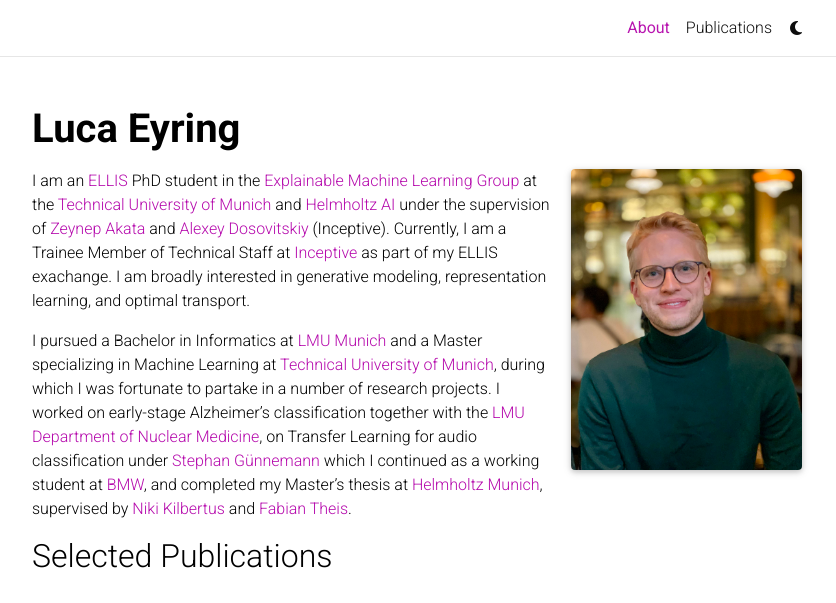
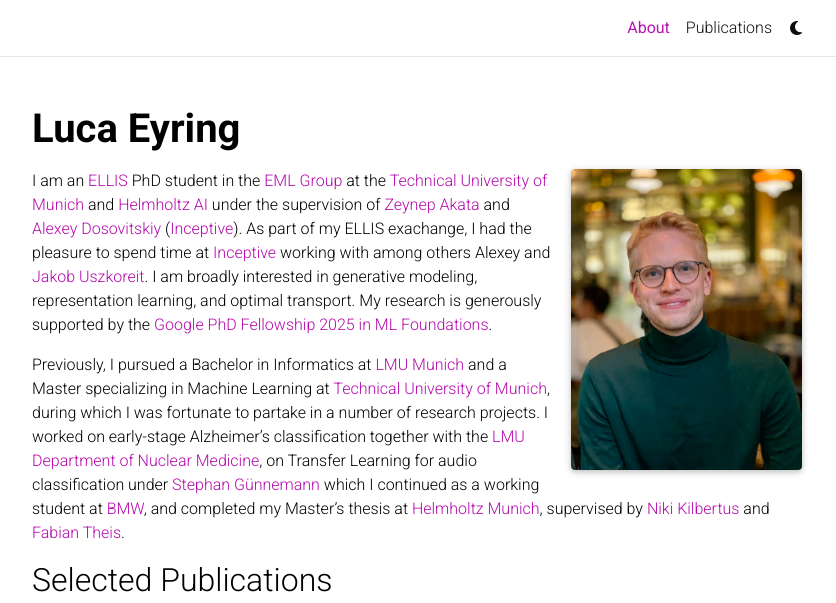
Before and after one commit to lucaeyring/lucaeyring.github.io, a Jekyll site: the page built from _pages/about.md, in a window 1280 px wide, cut to the strip 0-603 px from the top of the page. Shown: the whole strip, without its empty margins (223-1059 px from the left). Built offline with Jekyll 4.4.1, drawn with Linux system fonts in a browser that asks for light colours; full-size pictures stand in for the smaller copies a plugin makes; comment, search, counter and statistics services are not loaded; a style sheet for code colours, icons or effects is not loaded.

Commit message:
update bio

```diff
--- a/_pages/about.md
+++ b/_pages/about.md
@@ -16,7 +16,7 @@
 social: true  # includes social icons at the bottom of the page
 ---
 
-I am an <a href='https://ellis.eu/'>ELLIS</a> PhD student in the <a href='https://www.eml-unitue.de/'>Explainable Machine Learning Group</a> at the <a href='https://www.tum.de/en/'>Technical University of Munich</a> and <a href='https://www.helmholtz.ai/'>Helmholtz AI</a> under the supervision of <a href='https://www.eml-munich.de/people/zeynep-akata'>Zeynep Akata</a> and <a href='https://scholar.google.de/citations?user=FXNJRDoAAAAJ&hl=en'>Alexey Dosovitskiy</a> (Inceptive). Currently, I am a Trainee Member of Technical Staff at <a href='https://inceptive.life/'>Inceptive</a> as part of my ELLIS exachange. I am broadly interested in generative modeling, representation learning, and optimal transport.
+I am an <a href='https://ellis.eu/'>ELLIS</a> PhD student in the <a href='https://www.eml-unitue.de/'>EML Group</a> at the <a href='https://www.tum.de/en/'>Technical University of Munich</a> and <a href='https://www.helmholtz.ai/'>Helmholtz AI</a> under the supervision of <a href='https://www.eml-munich.de/people/zeynep-akata'>Zeynep Akata</a> and <a href='https://scholar.google.de/citations?user=FXNJRDoAAAAJ&hl=en'>Alexey Dosovitskiy</a> (<a href='https://inceptive.life/'>Inceptive</a>). As part of my ELLIS exachange, I had the pleasure to spend time at <a href='https://inceptive.life/'>Inceptive</a> working with among others Alexey and <a href='https://scholar.google.com/citations?user=mOG0bwsAAAAJ&hl=en/'>Jakob Uszkoreit</a>. I am broadly interested in generative modeling, representation learning, and optimal transport. My research is generously supported by the <a href='https://research.google/programs-and-events/phd-fellowship/recipients/'>Google PhD Fellowship 2025 in ML Foundations</a>.
 
 
-I pursued a Bachelor in Informatics at <a href='https://www.lmu.de/en/'>LMU Munich</a> and a Master specializing in Machine Learning at <a href='https://www.tum.de/en/'>Technical University of Munich</a>, during which I was fortunate to partake in a number of research projects. I worked on early-stage Alzheimer's classification together with the <a href='http://www.klinikum.uni-muenchen.de/Klinik-und-Poliklinik-fuer-Nuklearmedizin/en/index.html'>LMU Department of Nuclear Medicine</a>, on Transfer Learning for audio classification under <a href='https://www.professoren.tum.de/guennemann-stephan'>Stephan Günnemann</a> which I continued as a working student at <a href='https://www.bmw.com/en/index.html'>BMW</a>, and completed my Master's thesis at <a href='https://www.helmholtz-munich.de/en'>Helmholtz Munich</a>, supervised by <a href='https://sites.google.com/view/nikikilbertus'>Niki Kilbertus</a> and <a href='https://www.helmholtz-munich.de/en/icb/pi/fabian-theis'>Fabian Theis</a>.
+Previously, I pursued a Bachelor in Informatics at <a href='https://www.lmu.de/en/'>LMU Munich</a> and a Master specializing in Machine Learning at <a href='https://www.tum.de/en/'>Technical University of Munich</a>, during which I was fortunate to partake in a number of research projects. I worked on early-stage Alzheimer's classification together with the <a href='http://www.klinikum.uni-muenchen.de/Klinik-und-Poliklinik-fuer-Nuklearmedizin/en/index.html'>LMU Department of Nuclear Medicine</a>, on Transfer Learning for audio classification under <a href='https://www.professoren.tum.de/guennemann-stephan'>Stephan Günnemann</a> which I continued as a working student at <a href='https://www.bmw.com/en/index.html'>BMW</a>, and completed my Master's thesis at <a href='https://www.helmholtz-munich.de/en'>Helmholtz Munich</a>, supervised by <a href='https://sites.google.com/view/nikikilbertus'>Niki Kilbertus</a> and <a href='https://www.helmholtz-munich.de/en/icb/pi/fabian-theis'>Fabian Theis</a>.
```
